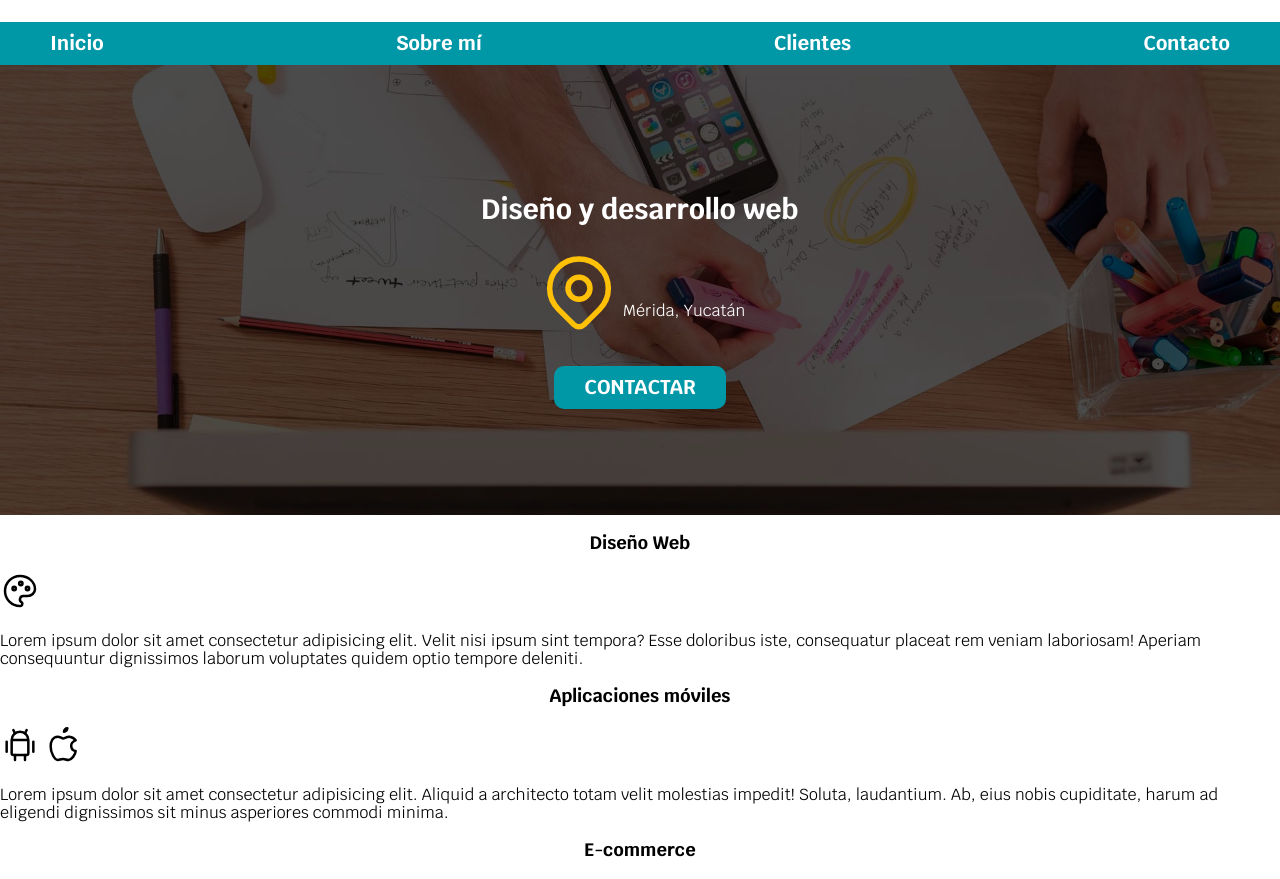
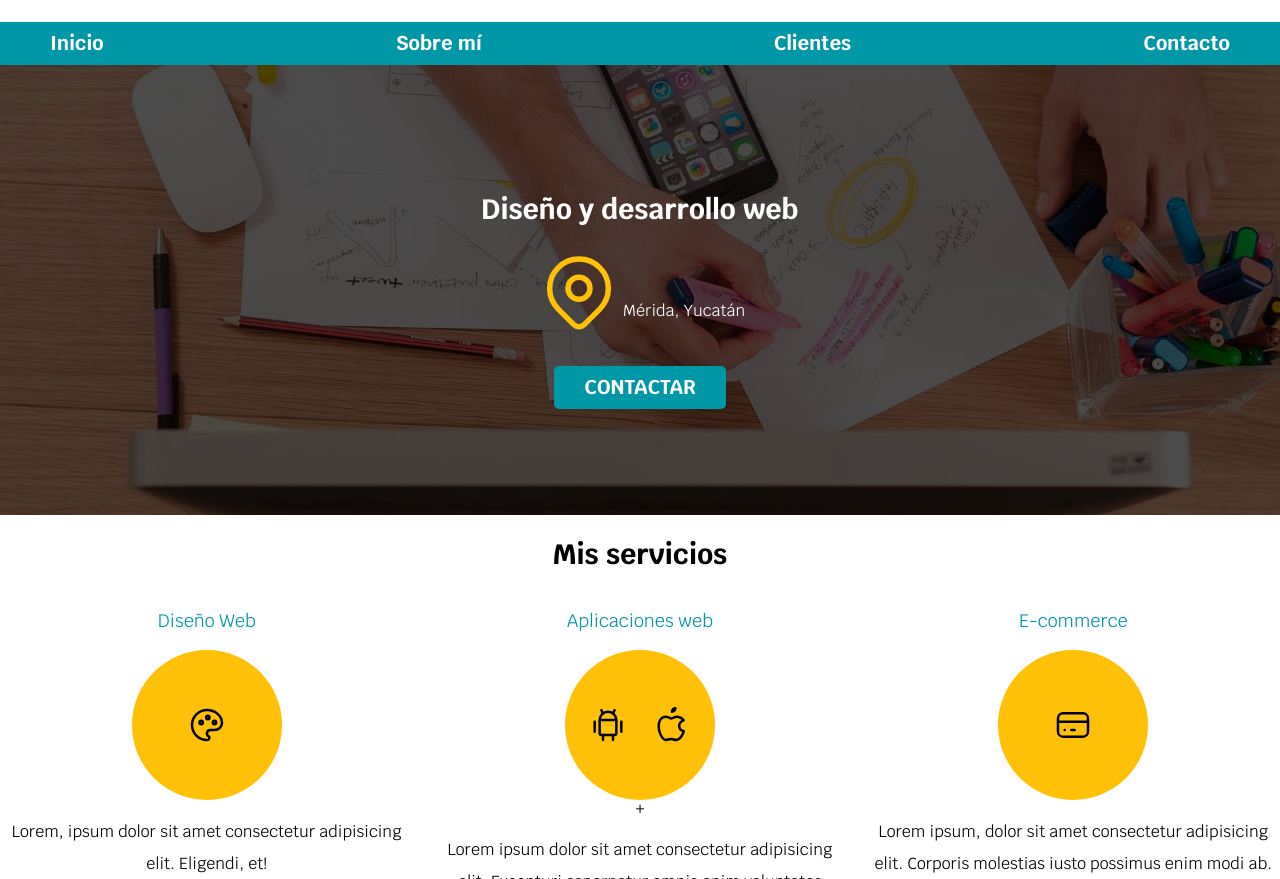
Before and after one commit to BrayanSierratuz88/Web, a plain HTML site: page developer_page_7SA/index.html in a window 1280 px wide. Shown: the part 73-952 px from the top of the page. Drawn offline with Linux system fonts and the light colour scheme.

Commit message:
my services section finish

```diff
--- a/developer_page_7SA/css/styles.css
+++ b/developer_page_7SA/css/styles.css
@@ -1,141 +1,173 @@
 :root {
-    --blanco:  #ffffff;
-    --Oscuro: #212121;
+    --blanco: #ffffff;
+    --oscuro: #212121;
     --primario: #ffc107;
-    --Secundario: #0097a7;
+    --secundario: #0097a7;
     --gris: #757575;
-    font-family: "krub";
+    font-family: "Krub", Helvetica, sans-serif;
 }
-html{
+
+html {
     font-size: 62.5%;
+    font-family: "Krub", Helvetica, sans-serif;
     box-sizing: border-box;
 }
-*, * ::before,  *::after{
+
+*, *::before, *::after {
     box-sizing: inherit;
 }
+
 /* Tipografia */
-h1{
+
+h1 {
     font-size: 3.8rem;
 }
-h2{
+
+h2 {
     font-size: 2.8rem;
+}
 
-}
-h3{
+h3 {
     font-size: 1.8rem;
 }
-h1,h2,h3{
+
+h1, h2, h3 {
     text-align: center;
 }
-body{
+
+body {
     font-size: 16px;
 }
-.titulo{
+
+.titulo {
     text-align: center;
     font-size: 3.8rem;
 }
-.titulo span{
+
+.titulo span {
     font-size: 2rem;
 }
 
-.navegacion-principal{
-    background-color: var(--Secundario);
+.navegacion-principal {
+    background-color: var(--secundario);
 }
-.contenedor{
+
+.contenedor {
     max-width: 120rem;
     margin: 0 auto;
 }
-.nav-bg{
-    background-color: var(--Secundario);
+
+.nav-bg {
+    background-color: var(--secundario);
 }
 
-
-.navegacion-principal a{
-    background-color: var(--Secundario);
+.navegacion-principal a {
+    background-color: var(--secundario);
     color: var(--blanco);
     text-decoration: none;
     padding: 1rem;
 }
 
-
-.navegacion-principal{
+.navegacion-principal {
     display: flex;
     flex-direction: column;
     align-items: center;
-    /*Justifica para filas aligns-items para columnas*/
-    /*justify-content: space-between;*/
     font-size: 2rem;
     font-weight: bold;
 }
-/* Si al menos tiene 768px (tablet) */
+
 @media (min-width: 768px) {
-    .navegacion-principal{
+    .navegacion-principal {
         flex-direction: row;
         justify-content: space-between;
     }
-
- }
-.navegacion-principal a:hover{
-    background-color: var(--primario);
-    color: var(--Oscuro)
 }
 
+.navegacion-principal a:hover {
+    background-color: var(--primario);
+    color: var(--oscuro);
+}
 
-
-
-.hero{
+.hero {
     background-image: url("../img/hero.jpg");
     background-repeat: no-repeat;
-    /*cover cubre toda la imagen con todo el tamaño posible*/
     background-size: cover;
-    height: 450px; /* Altura del elemento hero */
-    position: relative; /* para minipular la posicion el padre siempre debe ser relative */
+    height: 450px;
+    position: relative;
 }
 
-
-.contenido-hero{
- /* para manipular la posicion el hijo siempre debe ser absoluto */
+.contenido-hero {
     position: absolute;
-    background-color: rgba(0,0,0,.7); /* Al 70%*/
+    background-color: rgba(0,0,0,.7);
     width: 100%;
     height: 100%;
-    /* alinear vertical y horizontal */
     display: flex;
     flex-direction: column;
     align-items: center;
     justify-content: center;
 }
 
-
-.contenido-hero p, h2{
+.contenido-hero p, .contenido-hero h2 {
     color: var(--blanco);
 }
 
-.ubicacion{
+.ubicacion {
     display: flex;
     align-items: flex-end;
 }
 
-.boton{
-    background-color : var(--Secundario); /* color del fondo del botón */
-    color: var(--blanco);/*Color del texto */
-    padding: 1rem  3rem;
+.boton {
+    background-color: var(--secundario);
+    color: var(--blanco);
+    padding: 1rem 3rem;
     margin-top: 3rem;
-    /* tamaño de letra */
     font-size: 2rem;
     text-decoration: none;
     text-transform: uppercase;
     font-weight: bold;
-    /*border redondeado */
-    border-radius: 1rem;
-    /* Ancho del boton al 90% para diseño movil */
+    border-radius: .5rem;
     width: 90%;
-    /*Alinear texto del boton*/
     text-align: center;
+}
 
-}
 @media (min-width: 768px) {
-    .boton{
+    .boton {
         width: auto;
     }
- }
+}
+
+/* Mis servicios */
+@media (min-width: 768px) {
+    .servicios {
+        display: grid;
+        grid-template-columns: repeat(3, 1fr);
+        column-gap: 2rem;
+    }
+}
+
+.servicio {
+    display: flex;
+    flex-direction: column;
+    align-items: center;
+}
+
+.servicio h3 {
+    color: var(--secundario);
+    font-weight: normal;
+}
+
+.servicio p {
+    line-height: 2;
+    text-align: center;
+}
+
+.servicio .iconos {
+    height: 15rem;
+    width: 15rem;
+    background-color: var(--primario);
+    border-radius: 100%;
+    display: flex;
+    /* Espacio uniforme */
+    justify-content: space-evenly;
+    align-items: center;
+}
--- a/developer_page_7SA/index.html
+++ b/developer_page_7SA/index.html
@@ -43,19 +43,20 @@
     </div>
 </Section>
 <main>
-        <section>
+    <main>
+        <h2>Mis servicios</h2>
+        <div class="servicios">
+        <section class="servicio">
             <h3>Diseño Web</h3>
-        <svg xmlns="http://www.w3.org/2000/svg" viewBox="0 0 24 24" fill="none" stroke="currentColor" stroke-linecap="round" stroke-linejoin="round" width="40" height="40" stroke-width="1.5">
-            <path d="M12 21a9 9 0 0 1 0 -18c4.97 0 9 3.582 9 8c0 1.06 -.474 2.078 -1.318 2.828c-.844 .75 -1.989 1.172 -3.182 1.172h-2.5a2 2 0 0 0 -1 3.75a1.3 1.3 0 0 1 -1 2.25"></path>
-            <path d="M8.5 10.5m-1 0a1 1 0 1 0 2 0a1 1 0 1 0 -2 0"></path>
-            <path d="M12.5 7.5m-1 0a1 1 0 1 0 2 0a1 1 0 1 0 -2 0"></path>
-            <path d="M16.5 10.5m-1 0a1 1 0 1 0 2 0a1 1 0 1 0 -2 0"></path>
-          </svg>
-        <p>Lorem ipsum dolor sit amet consectetur adipisicing elit. Velit nisi ipsum sint tempora? Esse doloribus iste, consequatur placeat rem veniam laboriosam! Aperiam consequuntur dignissimos laborum voluptates quidem optio tempore deleniti.</p>
+            <div class="iconos">
+            <svg xmlns="http://www.w3.org/2000/svg" viewBox="0 0 24 24" fill="none" stroke="#000000" stroke-linecap="round" stroke-linejoin="round" width="40" height="40" stroke-width="1.5"> <path d="M12 21a9 9 0 0 1 0 -18c4.97 0 9 3.582 9 8c0 1.06 -.474 2.078 -1.318 2.828c-.844 .75 -1.989 1.172 -3.182 1.172h-2.5a2 2 0 0 0 -1 3.75a1.3 1.3 0 0 1 -1 2.25"></path> <path d="M8.5 10.5m-1 0a1 1 0 1 0 2 0a1 1 0 1 0 -2 0"></path> <path d="M12.5 7.5m-1 0a1 1 0 1 0 2 0a1 1 0 1 0 -2 0"></path> <path d="M16.5 10.5m-1 0a1 1 0 1 0 2 0a1 1 0 1 0 -2 0"></path> </svg>
+            </div> <!--div.iconos-->
+            <p>Lorem, ipsum dolor sit amet consectetur adipisicing elit. Eligendi, et!</p>
         </section>
-        <section>
-        <h3>Aplicaciones móviles</h3>
-        <svg xmlns="http://www.w3.org/2000/svg" viewBox="0 0 24 24" fill="none" stroke="currentColor" stroke-linecap="round" stroke-linejoin="round" width="40" height="40" stroke-width="1.5">
+        <section class="servicio">
+            <h3>Aplicaciones web</h3>
+            <div class="iconos">
+            <svg xmlns="http://www.w3.org/2000/svg" viewBox="0 0 24 24" fill="none" stroke="#000000" stroke-linecap="round" stroke-linejoin="round" width="40" height="40" stroke-width="1.5">
                 <path d="M4 10l0 6"></path>
                 <path d="M20 10l0 6"></path>
                 <path d="M7 9h10v8a1 1 0 0 1 -1 1h-8a1 1 0 0 1 -1 -1v-8a5 5 0 0 1 10 0"></path>
@@ -64,22 +65,26 @@
                 <path d="M9 18l0 3"></path>
                 <path d="M15 18l0 3"></path>
             </svg>
-          <svg xmlns="http://www.w3.org/2000/svg" viewBox="0 0 24 24" fill="none" stroke="currentColor" stroke-linecap="round" stroke-linejoin="round" width="40" height="40" stroke-width="1.5">
+            <svg xmlns="http://www.w3.org/2000/svg" viewBox="0 0 24 24" fill="none" stroke="#000000" stroke-linecap="round" stroke-linejoin="round" width="40" height="40" stroke-width="1.5">
                 <path d="M8.286 7.008c-3.216 0 -4.286 3.23 -4.286 5.92c0 3.229 2.143 8.072 4.286 8.072c1.165 -.05 1.799 -.538 3.214 -.538c1.406 0 1.607 .538 3.214 .538s4.286 -3.229 4.286 -5.381c-.03 -.011 -2.649 -.434 -2.679 -3.23c-.02 -2.335 2.589 -3.179 2.679 -3.228c-1.096 -1.606 -3.162 -2.113 -3.75 -2.153c-1.535 -.12 -3.032 1.077 -3.75 1.077c-.729 0 -2.036 -1.077 -3.214 -1.077z"></path>
                 <path d="M12 4a2 2 0 0 0 2 -2a2 2 0 0 0 -2 2"></path>
             </svg>
-        <p>Lorem ipsum dolor sit amet consectetur adipisicing elit. Aliquid a architecto totam velit molestias impedit! Soluta, laudantium. Ab, eius nobis cupiditate, harum ad eligendi dignissimos sit minus asperiores commodi minima.</p>
+            </div> <!--div.iconos-->+
+            <p>Lorem ipsum dolor sit amet consectetur adipisicing elit. Excepturi aspernatur omnis enim voluptates neque dolorum.</p>
         </section>
-    <section>
+        <section class="servicio">
             <h3>E-commerce</h3>
+            <div class="iconos">
             <svg xmlns="http://www.w3.org/2000/svg" viewBox="0 0 24 24" fill="none" stroke="currentColor" stroke-linecap="round" stroke-linejoin="round" width="40" height="40" stroke-width="1.5">
                 <path d="M3 5m0 3a3 3 0 0 1 3 -3h12a3 3 0 0 1 3 3v8a3 3 0 0 1 -3 3h-12a3 3 0 0 1 -3 -3z"></path>
                 <path d="M3 10l18 0"></path>
                 <path d="M7 15l.01 0"></path>
                 <path d="M11 15l2 0"></path>
             </svg>
-        <p>Lorem ipsum dolor sit, amet consectetur adipisicing elit. Quibusdam, itaque neque? Ut minus, porro similique nihil omnis consequuntur. Placeat explicabo commodi vitae blanditiis dolorum provident, maiores voluptates deleniti ex soluta?</p>
+            </div> <!--div.iconos-->
+            <p>Lorem ipsum, dolor sit amet consectetur adipisicing elit. Corporis molestias iusto possimus enim modi ab.</p>
         </section>
+        </div> <!-- Cierre de servicios-->
     </main>
 
         <section>
```
Lines whose indentation alone changed are shown as unchanged.
